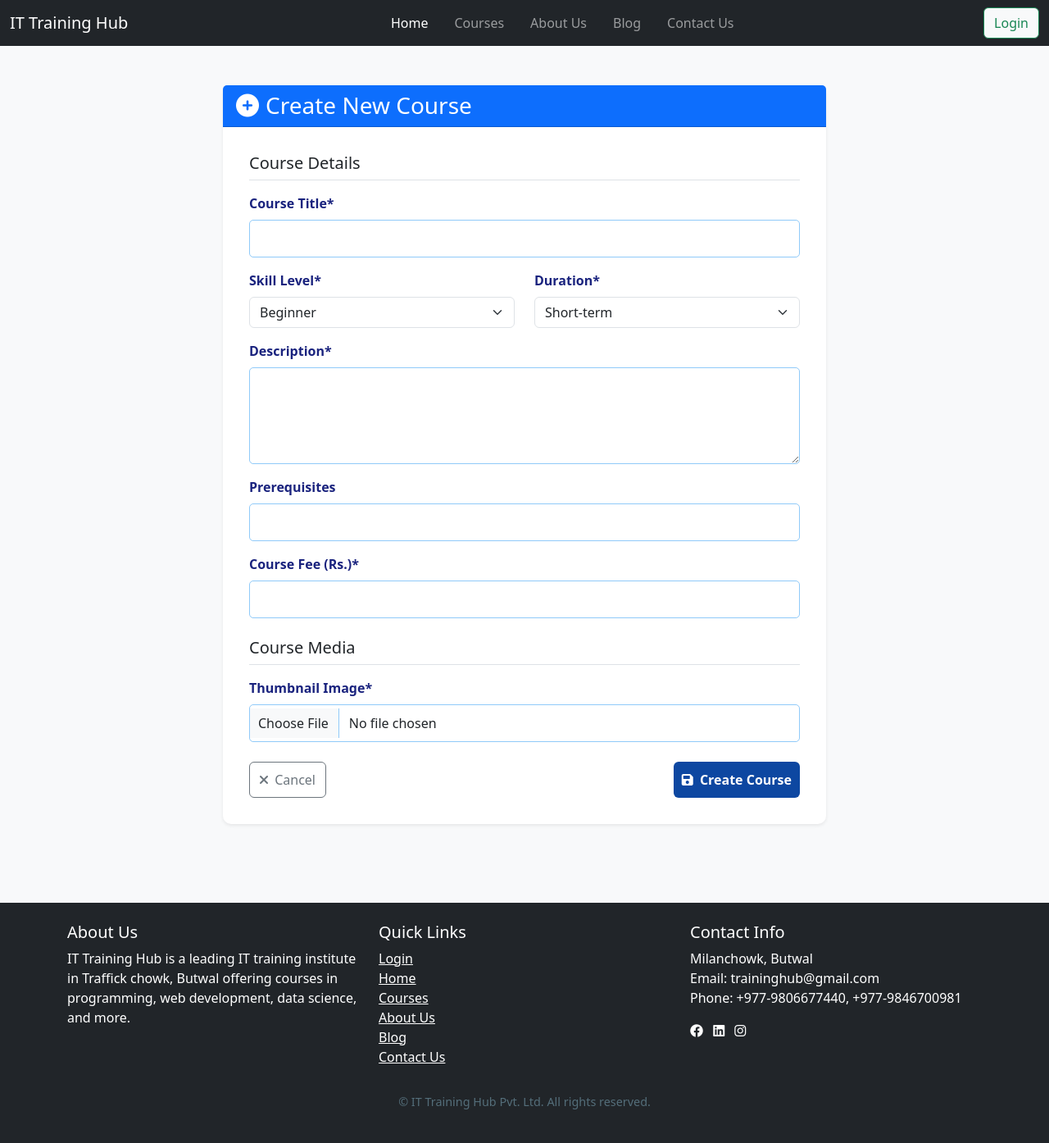
After one commit to kritibhattarai88/internship, a Django app: page /instructor/create_course/ in a window 1280 px wide. The commit adds this page. Shown: the whole page at 82% size. Run offline with Django 5.2, Linux system fonts and the light colour scheme; some libraries are stand-ins or nearby versions.

Commit message:
instructor dashboard

```diff
--- a/instructorapp/templates/base3.html
+++ b/instructorapp/templates/base3.html
@@ -56,14 +56,12 @@
                         Hello, {{ user.username }}
                     </a>
                     <ul class="dropdown-menu dropdown-menu-end" aria-labelledby="profileDropdown">
-                        <li><a class="dropdown-item" href="{% url 'instructordashboard' %}"><i
-                                    class="bi bi-speedometer2"></i>Instructor Dashboard</a></li>
-                        <li><a class="dropdown-item" href="#"><i
-                                    class="bi bi-journal-bookmark"></i>My Courses</a></li>
-                        <li><a class="dropdown-item" href="#"><i
-                                    class="bi bi-plus-circle"></i>Create Course</a></li>
-                        <li><a class="dropdown-item" href="#"><i
-                                    class="bi bi-people"></i>My Students</a></li>
+                        {% if user.user_type == "student" %}
+                        <li><a class="dropdown-item" href="{% url 'dashboard' %}">Dashboard</a></li>
+                        {% elif user.user_type == "instructor" %}
+
+                        <li><a class="dropdown-item" href="{% url 'instructordashboard' %}">Instructor Dashboard</a></li>
+                        {% endif %}
                         <li>
                             <hr class="dropdown-divider">
                         </li>
--- /dev/null
+++ b/instructorapp/templates/instructor/create_course.html
@@ -0,0 +1,87 @@
+{% extends 'base3.html' %}
+{% load static %}
+{% block title %}
+Create New Course
+{% endblock title %}
+
+{% block content %}
+<div class="container py-5">
+    <div class="row justify-content-center">
+        <div class="col-lg-8">
+            <div class="card shadow-sm">
+                <div class="card-header bg-primary text-white">
+                    <h3 class="mb-0">
+                        <i class="fas fa-plus-circle me-2"></i>Create New Course
+                    </h3>
+                </div>
+                <div class="card-body">
+                <form method="post" action="{% url 'create_course' %}" enctype="multipart/form-data">
+                        {% csrf_token %}
+
+                        <!-- Course Basic Info -->
+                        <div class="mb-4">
+                            <h5 class="border-bottom pb-2 mb-3">Course Details</h5>
+                            <div class="mb-3">
+                                <label class="form-label">Course Title*</label>
+                                <input type="text" class="form-control" name="name" required>
+                            </div>
+
+                            <div class="row">
+                                <div class="col-md-6 mb-3">
+                                    <label class="form-label">Skill Level*</label>
+                                    <select class="form-select" name="skill_level" required>
+                                        <option value="beginner">Beginner</option>
+                                        <option value="intermediate">Intermediate</option>
+                                        <option value="advanced">Advanced</option>
+                                    </select>
+                                </div>
+                                <div class="col-md-6 mb-3">
+                                    <label class="form-label">Duration*</label>
+                                    <select class="form-select" name="duration" required>
+                                        <option value="short-term">Short-term</option>
+                                        <option value="long-term">Long-term</option>
+                                    </select>
+                                </div>
+                            </div>
+
+                            <div class="mb-3">
+                                <label class="form-label">Description*</label>
+                                <textarea class="form-control" name="description" rows="4" required></textarea>
+                            </div>
+
+                            <div class="mb-3">
+                                <label class="form-label">Prerequisites</label>
+                                <input type="text" class="form-control" name="prerequisites">
+                            </div>
+
+                            <div class="mb-3">
+                                <label class="form-label">Course Fee (Rs.)*</label>
+                                <input type="number" class="form-control" name="fee" min="0" required>
+                            </div>
+                        </div>
+
+                        <!-- Course Media -->
+                        <div class="mb-4">
+                            <h5 class="border-bottom pb-2 mb-3">Course Media</h5>
+                            <div class="mb-3">
+                                <label class="form-label">Thumbnail Image*</label>
+                                <input type="file" class="form-control" name="image" accept="image/*" required>
+                            </div>
+                        </div>
+
+                        <!-- Form Actions -->
+                        <div class="d-flex justify-content-between mt-4">
+                            <button type="button" class="btn btn-outline-secondary" onclick="window.history.back()">
+                                <i class="fas fa-times me-1"></i> Cancel
+                            </button>
+                            <button type="submit" class="btn btn-primary">
+                                <i class="fas fa-save me-1"></i> Create Course
+                            </button>
+                        </div>
+                    </form>
+                </div>
+            </div>
+        </div>
+    </div>
+</div>
+{% endblock %}
--- a/instructorapp/templates/instructor/instructordashboard.html
+++ b/instructorapp/templates/instructor/instructordashboard.html
@@ -19,12 +19,12 @@ Instructor Dashboard - {{ request.user.username }}
                             </a>
                         </li>
                         <li class="nav-item">
-                            <a class="nav-link px-4 py-3" href="#">
+                            <a class="nav-link px-4 py-3" href="{% url 'mycourse' %}">
                                 <i class="bi bi-journal-bookmark-fill me-3"></i>My Courses
                             </a>
                         </li>
                         <li class="nav-item">
-                            <a class="nav-link px-4 py-3" href="#">
+                            <a class="nav-link px-4 py-3" href="{% url 'create_course' %}">
                                 <i class="bi bi-plus-circle-fill me-3"></i>Create Course
                             </a>
                         </li>
@@ -63,7 +63,7 @@ Instructor Dashboard - {{ request.user.username }}
                                                     <i class="bi bi-journal-bookmark me-2"></i>Your Courses
                                                 </h5>
                                                 <p class="card-text">Manage your teaching materials</p>
-                                                <a href="#" class="btn btn-outline-primary">
+                                                <a href="{% url 'mycourse' %}" class="btn btn-outline-primary">
                                                     View Courses
                                                 </a>
                                             </div>
--- a/instructorapp/urls.py
+++ b/instructorapp/urls.py
@@ -2,4 +2,6 @@ from django.urls import path
 from .views import *
 urlpatterns = [
     path("", instructordashboard, name="instructordashboard"),
+    path("create_course/", create_course, name="create_course"),
+    path("mycourse/", mycourse, name="mycourse")
 ]
--- a/instructorapp/views.py
+++ b/instructorapp/views.py
@@ -1,5 +1,24 @@
 from django.shortcuts import render,redirect
-
+from myapp.models import *
 # Create your views here.
 def instructordashboard(request):
     return render(request, "instructor/instructordashboard.html")
+def create_course(request):
+    if request.method=="POST":
+        title= request.POST['name']
+        description=request.POST['description']
+        prerequisites=request.POST['prerequisites']
+        skill_level=request.POST['skill_level']
+        duration=request.POST['duration']
+        fee=request.POST['fee']
+        image=request.FILES.get('image')
+        instructor=request.user
+
+        Course.objects.create(name=title, description=description, prerequisites=prerequisites, skill_level=skill_level, duration=duration, fee=fee, image=image, instructor=instructor)
+
+        return redirect('course')
+    return render(request, 'instructor/create_course.html')
+
+def mycourse(request):
+    courses = Course.objects.filter(instructor=request.user)
+    return render(request, 'instructor/mycourse.html', {'courses': courses})
--- a/myapp/templates/main/course.html
+++ b/myapp/templates/main/course.html
@@ -79,10 +79,10 @@
           <!-- Instructor Section -->
           <div class="card-footer bg-transparent">
             <div class="d-flex align-items-center">
-              <img src="{% static 'images/default-instructor.jpg' %}" class="rounded-circle me-2" alt="Instructor" width="40" height="40">
               <div>
-                <h6 class="mb-0">Instructor Name</h6>
-                <small class="text-muted">Instructor Bio</small>
+
+                <h6 class="mb-0">Instructor: {{course.instructor}}</h6>
+
               </div>
             </div>
           </div>
--- a/studentapp/templates/dashboard/job.html
+++ b/studentapp/templates/dashboard/job.html
@@ -1,4 +1,4 @@
-{% extends 'base.html' %}
+{% extends 'base2.html' %}
 {% load static %}
 
 {% block content %}
--- a/studentapp/templates/dashboard/profile.html
+++ b/studentapp/templates/dashboard/profile.html
@@ -1,4 +1,4 @@
-{% extends 'base.html' %}
+{% extends 'base2.html' %}
 {% block title %}
 Profile Detail Information
 {% endblock title %}
```
Also changed, not shown: instructorapp/templates/instructor/mycourse.html (added, +67 -0 lines), myapp/models.py (+9 -2 lines), myapp/templates/base.html (+11 -8 lines), studentapp/templates/base2.html (+7 -6 lines), db.sqlite3, media/courses/cloud.jpg (added), media/courses/graphics_OCs7CB6.png (added), media/courses/python_e6StiVP.png (added), media/courses/web_ehGcxGA.jpg (added), media/images/profile_images/adminn.png (added), media/images/profile_images/graphics.png (added), myapp/migrations/0005_course_instructor.py (added).
